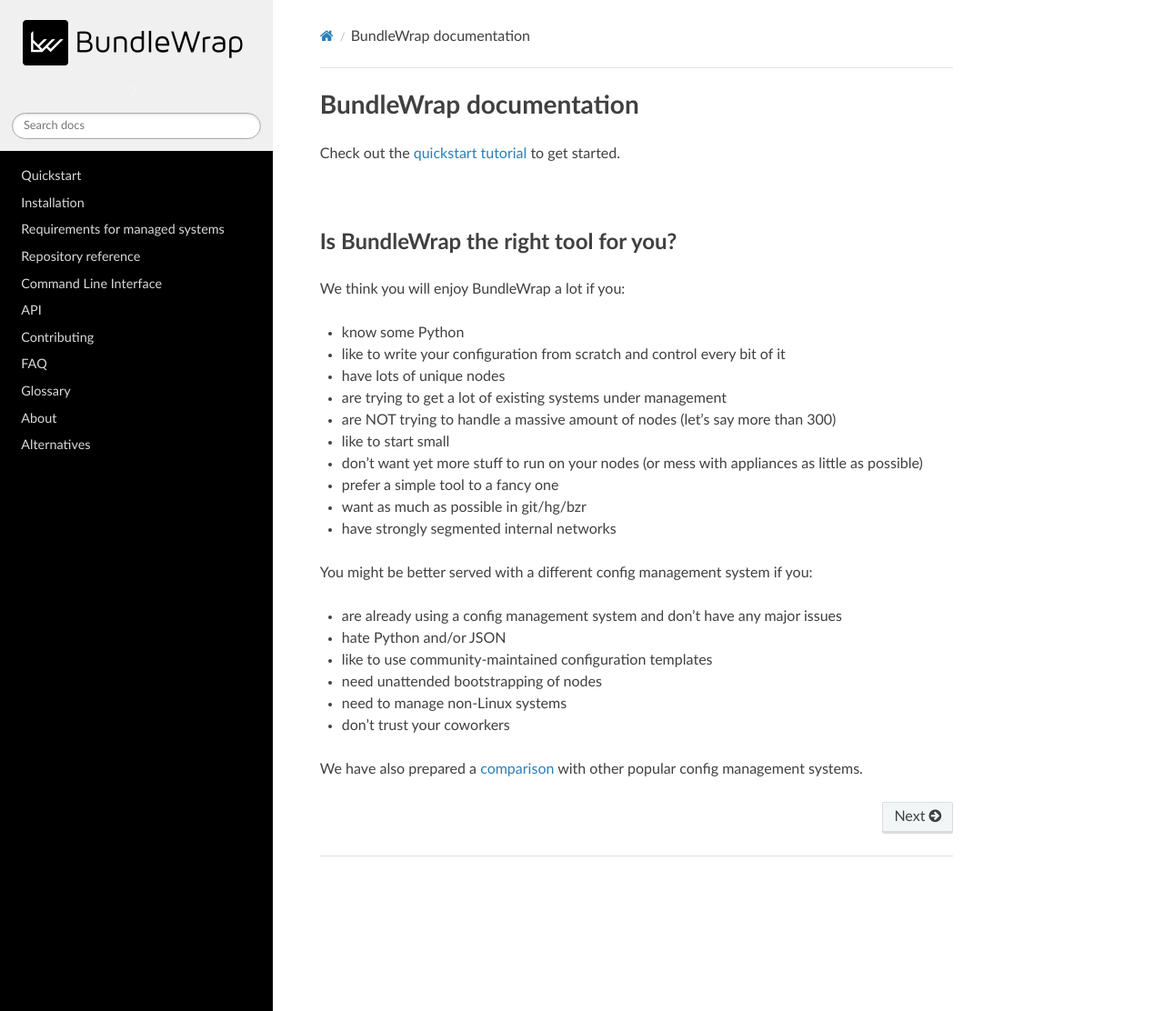
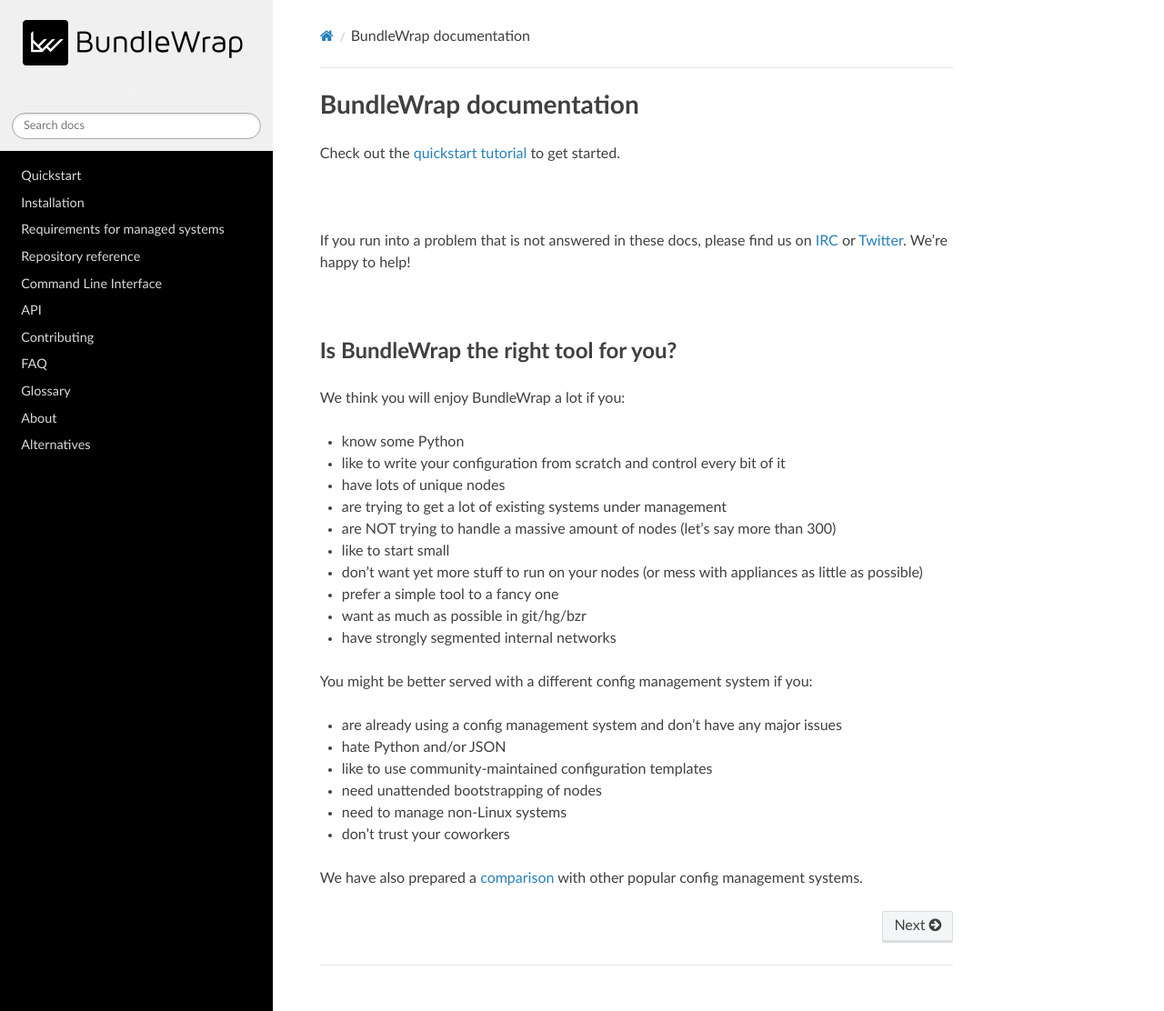
Before and after one commit to bundlewrap/bundlewrap, a Sphinx documentation site: the page built from doc/index.rst, in a window 1280 px wide and 1112 px high. Shown: the whole window at 91% size. Built offline with Sphinx 7.4.7 and the Read the Docs theme 2.0.0, drawn with Linux system fonts in a browser that asks for light colours; the version number is read from the project's files by our own code.

Commit message:
docs: make options for getting help more visible

```diff
--- a/doc/index.rst
+++ b/doc/index.rst
@@ -2,6 +2,10 @@
 ========================
 
 Check out the :doc:`quickstart tutorial <quickstart>` to get started.
+
+|
+
+If you run into a problem that is not answered in these docs, please find us on `IRC <irc://chat.freenode.net/bundlewrap>`_ or `Twitter <https://twitter.com/bundlewrap>`_. We're happy to help!
 
 |
 
```
